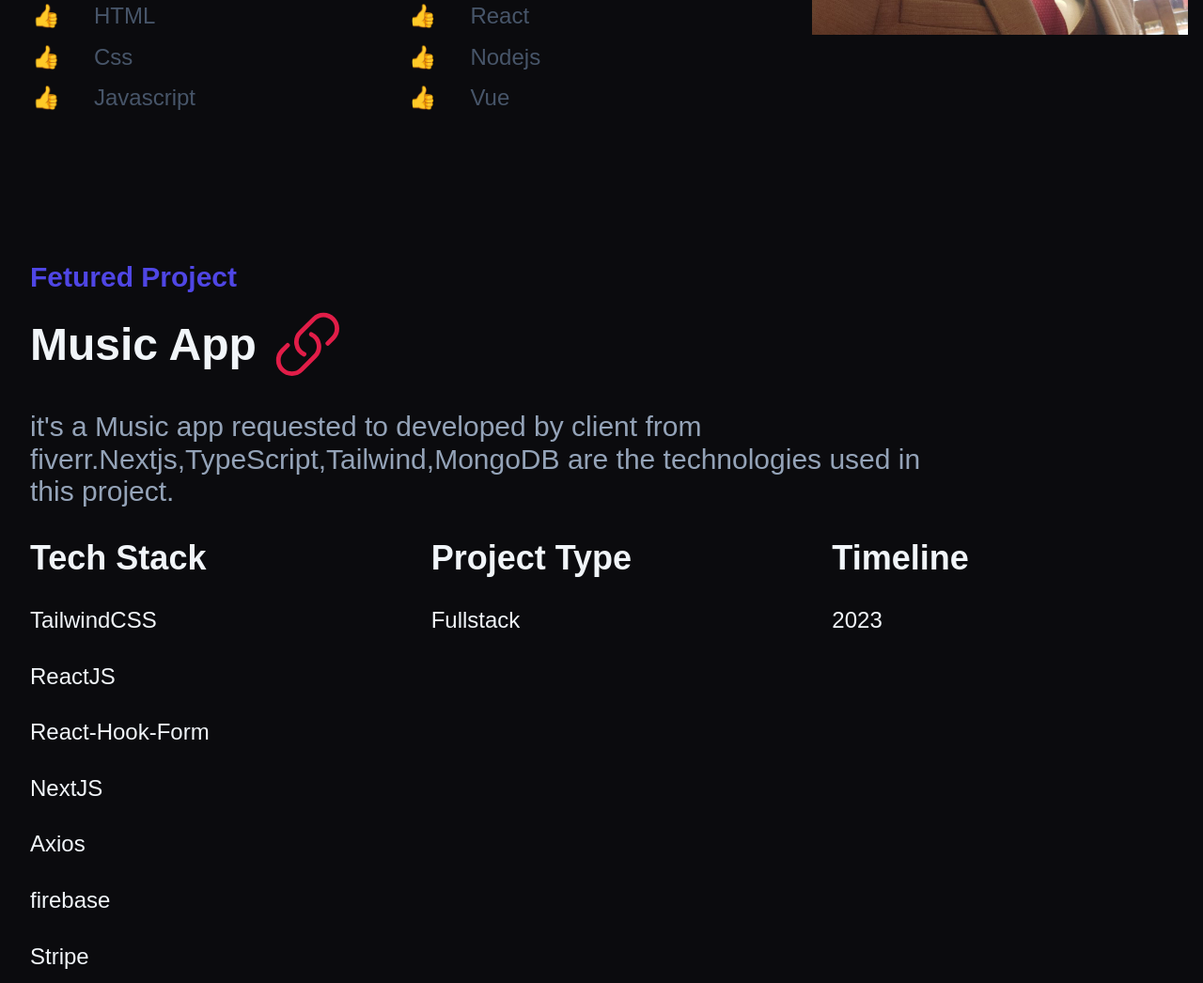
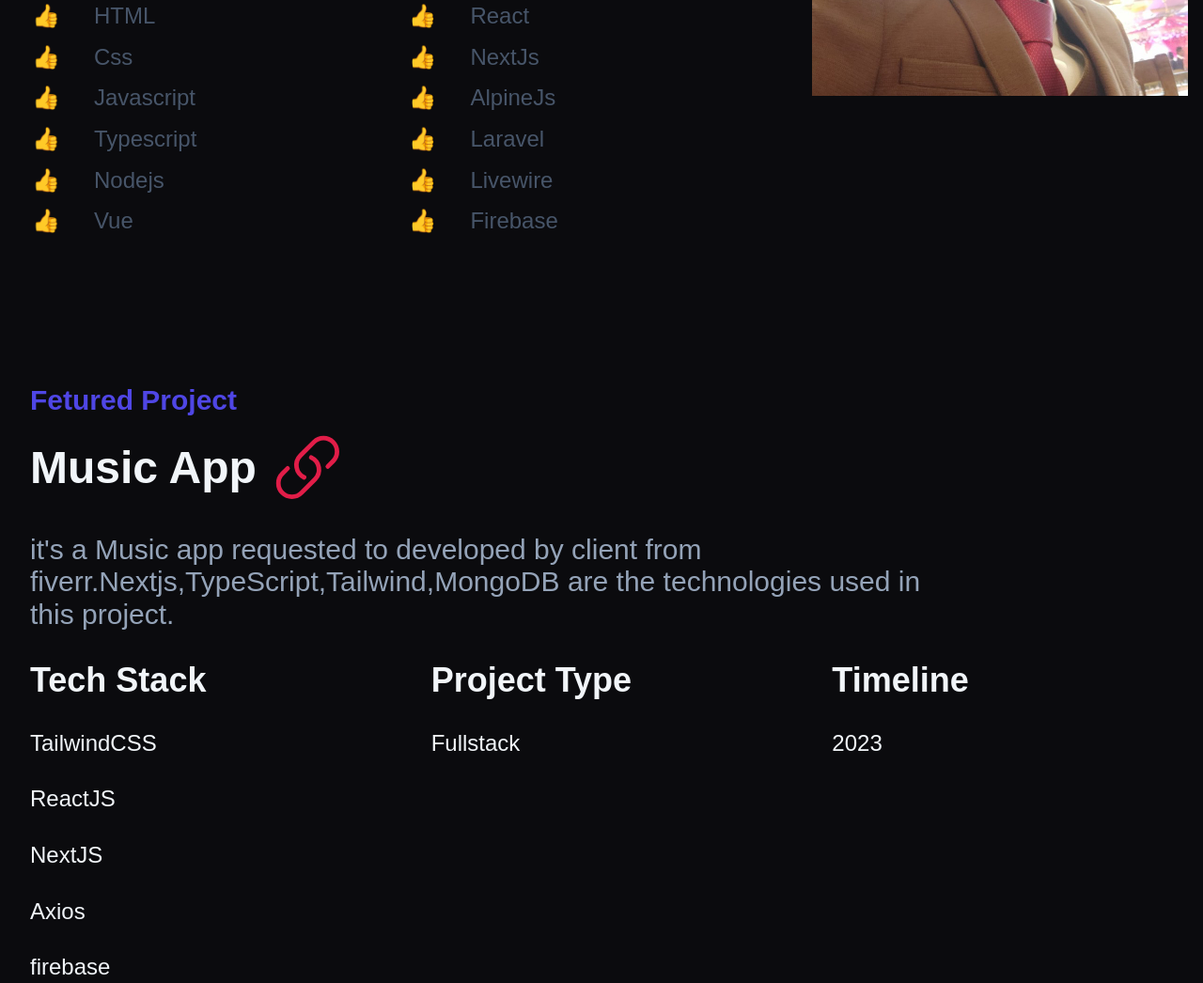
Before and after one commit to nahianhasan161/simple-portfolio, a website built with Vite: page index.html in a window 1280 px wide. Shown: the part 1399-2445 px from the top of the page at 94% size. Built offline with nearby package versions, Linux system fonts and the light colour scheme; a web font is replaced by a local one.

Commit message:
info updated

```diff
--- a/index.html
+++ b/index.html
@@ -148,11 +148,17 @@
               <li class="techno__item">HTML</li>
               <li class="techno__item">Css</li>
               <li class="techno__item">Javascript</li>
+              <li class="techno__item">Typescript</li>
+              <li class="techno__item">Nodejs</li>
+              <li class="techno__item">Vue</li>
             </ul>
             <ul class="techno__list">
               <li class="techno__item">React</li>
-              <li class="techno__item">Nodejs</li>
-              <li class="techno__item">Vue</li>
+              <li class="techno__item">NextJs</li>
+              <li class="techno__item">AlpineJs</li>
+              <li class="techno__item">Laravel</li>
+              <li class="techno__item">Livewire</li>
+              <li class="techno__item">Firebase</li>
             </ul>
           </div>
         </div>
@@ -199,11 +205,12 @@
             <ul class="feature__items">
               <li class="feature__item">TailwindCSS</li>
               <li class="feature__item">ReactJS</li>
-              <li class="feature__item">React-Hook-Form</li>
               <li class="feature__item">NextJS</li>
               <li class="feature__item">Axios</li>
               <li class="feature__item">firebase</li>
               <li class="feature__item">Stripe</li>
+              <li class="feature__item">NextAuth</li>
+              <li class="feature__item">React-Hook-Form</li>
             </ul>
           </div>
           <div class="feature__list">
```
